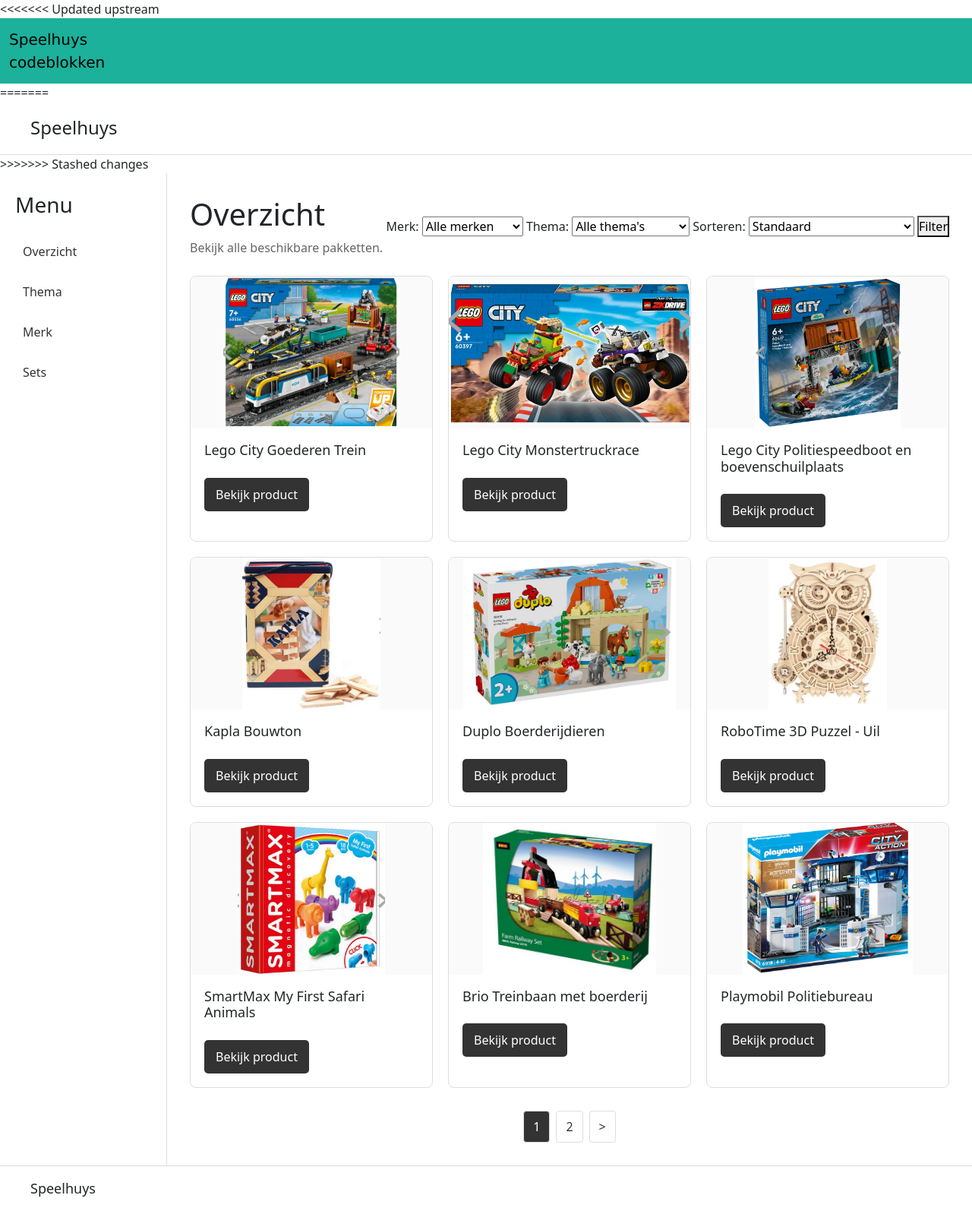
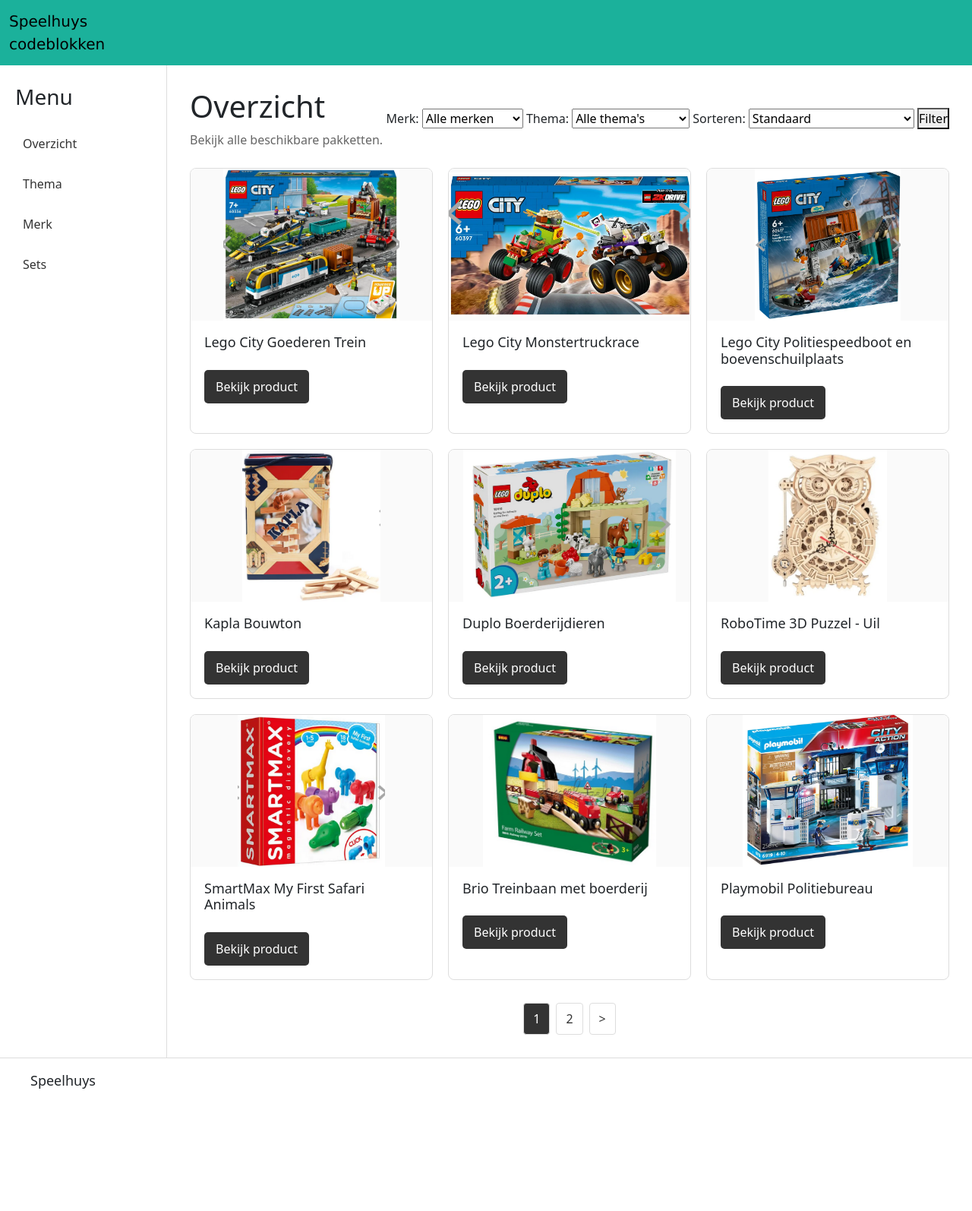
Before and after one commit to DevNsGames07/Speelhuys, a PHP site: page /admin/overzichtadmin.php in a window 1280 px wide. Shown: the whole page at 76% size. After the commit the page ends 1433 px from the top, so only its background shows below. Run offline with PHP 8.4, Linux system fonts and the light colour scheme; data comes from the database, SQL or seed files in the repository.

Commit message:
Fix admin pagina

```diff
--- a/admin/overzichtadmin.php
+++ b/admin/overzichtadmin.php
@@ -38,31 +38,16 @@ $totalPages = ceil($totalSets / $perPage);
     <meta name="viewport" content="width=device-width, initial-scale=1">
     <title>Speelhuys - Admin</title>
     <link rel="stylesheet" href="../overzicht.css">
-<<<<<<< Updated upstream
     <link rel="stylesheet" href="../style.css">
     <link href="https://cdn.jsdelivr.net/npm/bootstrap@5.3.8/dist/css/bootstrap.min.css" rel="stylesheet" integrity="sha384-sRIl4kxILFvY47J16cr9ZwB07vP4J8+LH7qKQnuqkuIAvNWLzeN8tE5YBujZqJLB" crossorigin="anonymous">
 </head>
 
 <body>
-<nav class="navbar navbar-expand-lg nav-bar" data-bs-theme="light">
-    <div class="container-fluid">
-        <span class="navbar-brand">Speelhuys </br> codeblokken</span>
-    </div>
-</nav>
-=======
-    <link href="https://cdn.jsdelivr.net/npm/bootstrap@5.3.8/dist/css/bootstrap.min.css" rel="stylesheet" integrity="sha384-sRIl4kxILFvY47J16cr9ZwB07vP4J8+LH7qKQnuqkuIAvNWLzeN8tE5YBujZqJLB" crossorigin="anonymous">
-
-</head>
-
-<body>
-    <header class="site-header">
-
-        <div class="site-logo">
-            <h2>Speelhuys</h2>
+    <nav class="navbar navbar-expand-lg nav-bar" data-bs-theme="light">
+        <div class="container-fluid">
+            <span class="navbar-brand">Speelhuys </br> codeblokken</span>
         </div>
-    </header>
->>>>>>> Stashed changes
-
+    </nav>
     <div class="page-layout">
 
         <aside class="sidebar">
```
